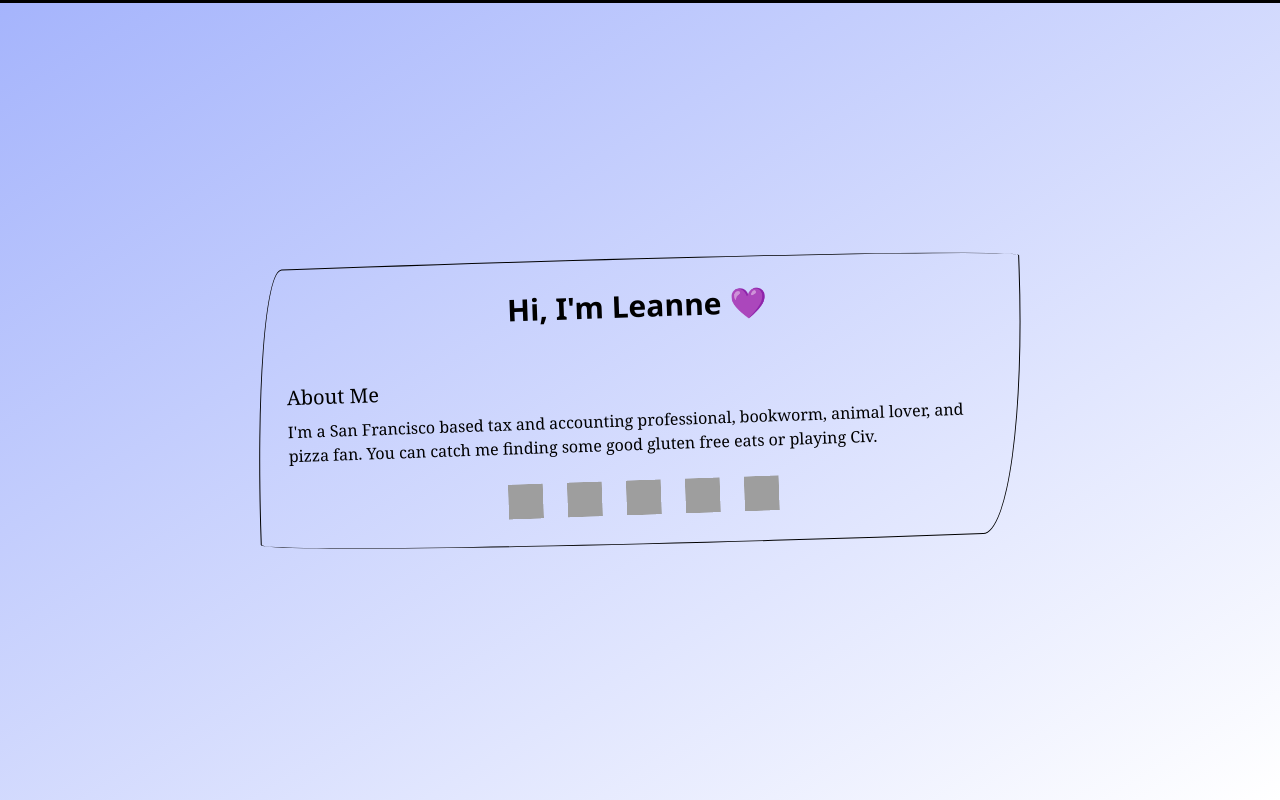
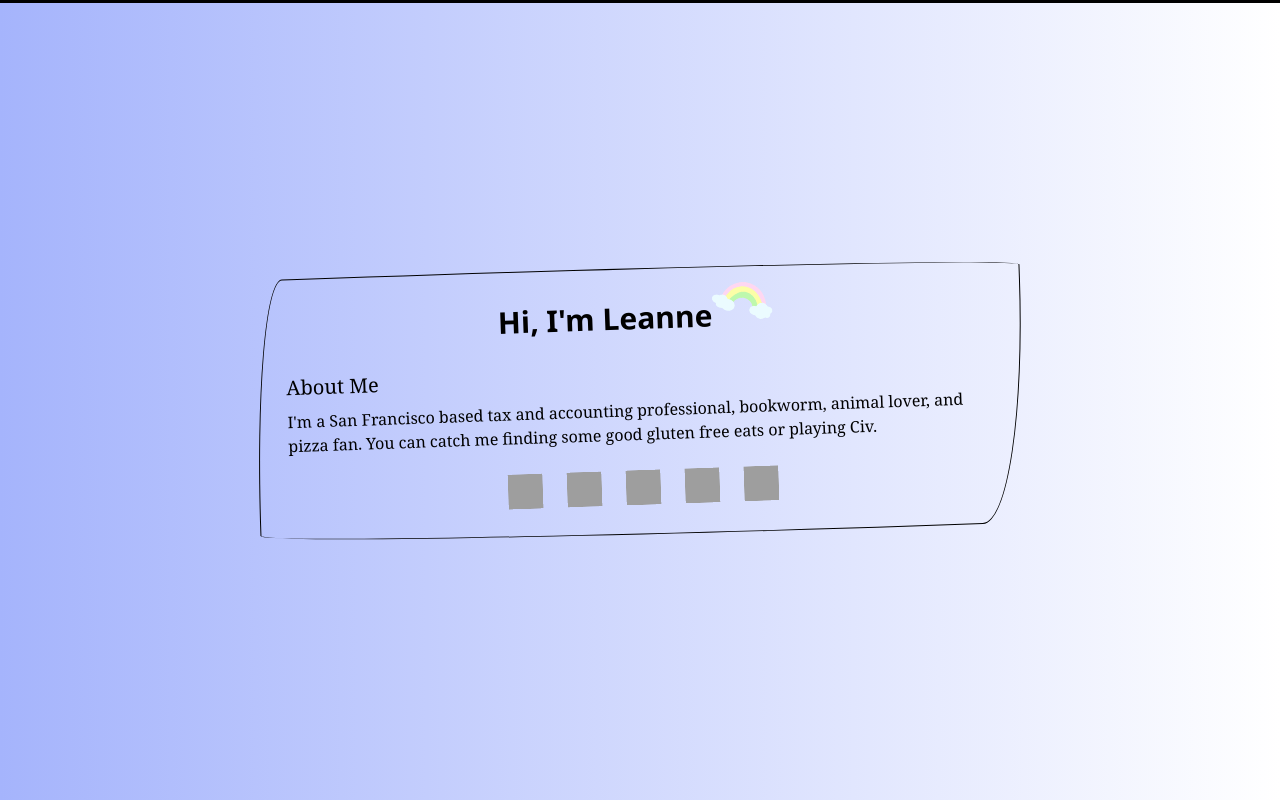
Before and after one commit to le-anne/lschwers, a plain HTML site: page index.html in a window 1280 px wide. Drawn offline with nearby package versions, Linux system fonts and the light colour scheme; grey boxes are pictures that could not be loaded.

Commit message:
added rainbow & other images

```diff
--- a/index.html
+++ b/index.html
@@ -8,6 +8,11 @@
         .social-icons img {
             width: 35px;
             height: 35px;
+        }
+
+        .icons {
+            width: 23px;
+            height: 23px;
         }
 
         body {
@@ -31,10 +36,14 @@
     </style>
     <title>lschwers.com</title>
 </head>
-<body class="bg-gradient-to-tl from-white to-indigo-300 min-h-screen flex items-center justify-center p-4 sm:p-12">
-    <div class="max-w-3xl text-center md:text-left border">
-        <h1 class="text-2xl font-semibold md:text-3xl pb-6 text-center">Hi, I'm Leanne 💜</h1><br>
-        <h1 class="text-xl font-medium text-left md:text-left font-serif pb-2">About Me</h1>
+<body class="bg-gradient-to-r from-indigo-300 to-white min-h-screen flex items-center justify-center p-4 sm:p-12">
+    <div class="max-w-3xl text-center md:text-left border flex-row">
+        <div class="flex items-center justify-center">
+        <h1 class="text-2xl font-semibold md:text-3xl pb-6 text-center ">Hi, I'm Leanne </h1>
+            <img class="flex size-16 -translate-y-7 rotate-12" src="/images/rainbow.png" alt="rainbow"></div>
+
+
+        <h1 class=" text-xl font-medium text-left md:text-left font-serif pb-2">About Me</h1>
         <p class="text-base text-left md:text-left font-serif">I'm a San Francisco based tax and accounting professional, bookworm, animal lover, and pizza fan.
             You can catch me finding some good gluten free eats or playing Civ.
         </p>
@@ -60,3 +69,13 @@
     </div>
 </body>
 </html>
+
+
+ <!-- Hidden For Now
+<a class="icons">
+    <img src="/images/pizza.png" alt="pizza">
+</a>
+ <img class="size-12 -translate-y-12 translate-x-20 " src="/images/cat.png" alt="cat">
+
+
+-->
```
Also changed, not shown: images/cat.png (added), images/pizza.png (added), images/rainbow.png (added).
